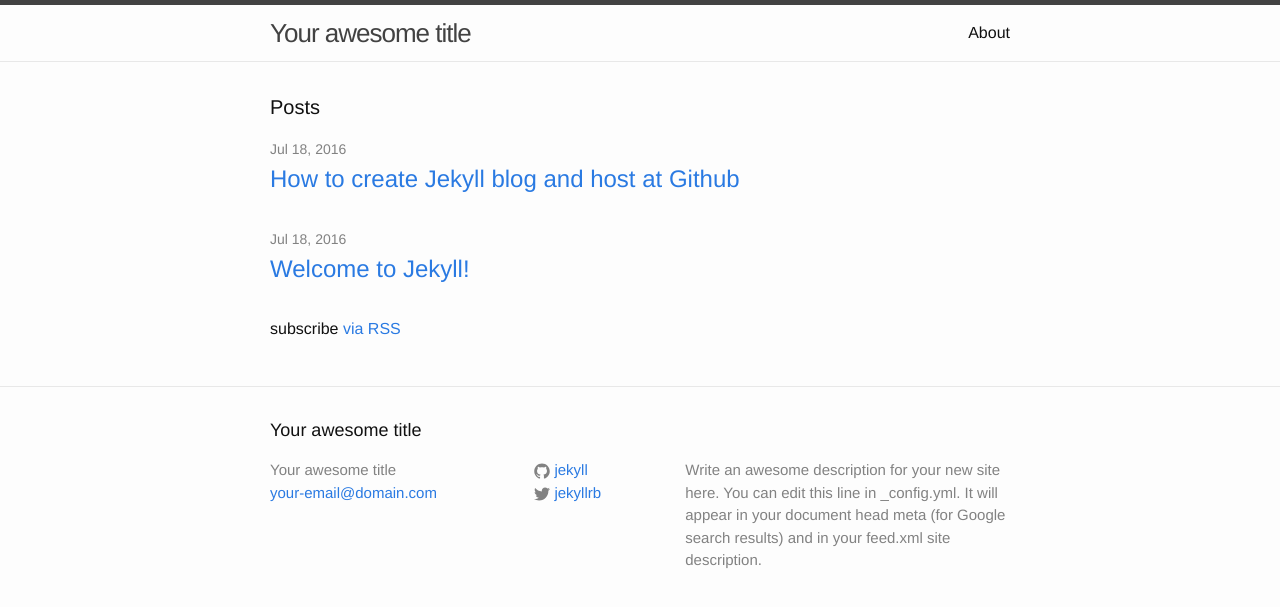
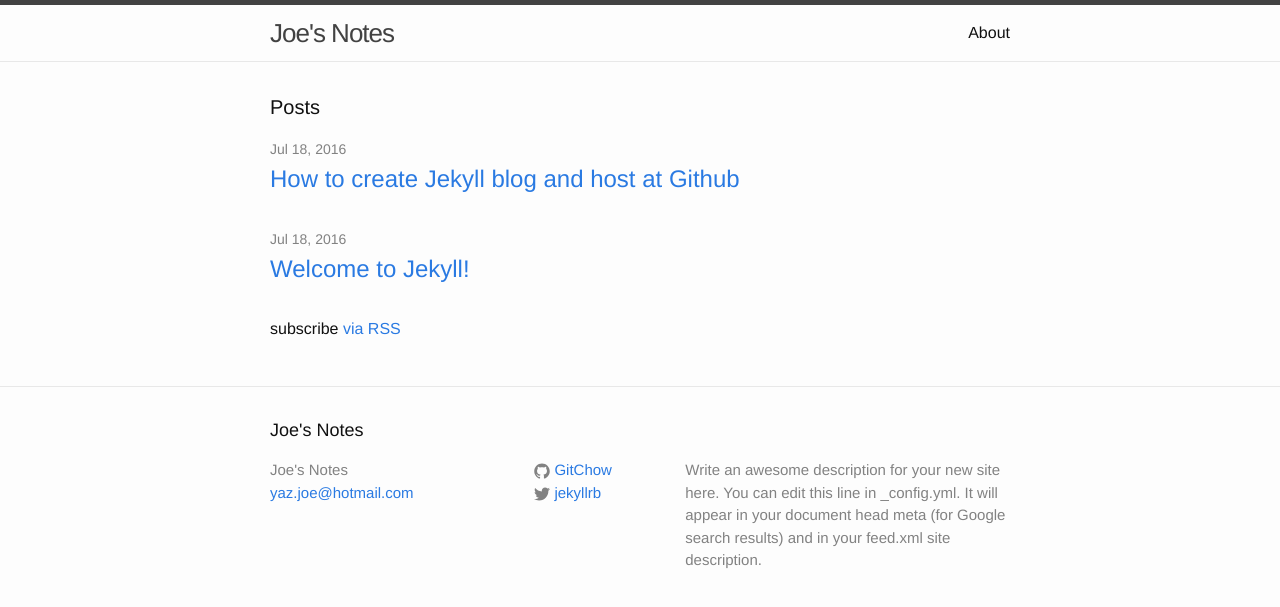
Before and after one commit to GitChow/gitchow.github.io, a Jekyll site: the page built from index.html, in a window 1280 px wide. Shown: the top 607 px of the page. Built offline with Jekyll 4.4.1, drawn with Linux system fonts in a browser that asks for light colours.

Commit message:
update config

```diff
--- a/_config.yml
+++ b/_config.yml
@@ -6,8 +6,8 @@
 # 'jekyll serve'. If you change this file, please restart the server process.
 
 # Site settings
-title: Your awesome title
-email: your-email@domain.com
+title: Joe's Notes
+email: yaz.joe@hotmail.com
 description: > # this means to ignore newlines until "baseurl:"
   Write an awesome description for your new site here. You can edit this
   line in _config.yml. It will appear in your document head meta (for
@@ -15,7 +15,7 @@ description: > # this means to ignore newlines until "baseurl:"
 baseurl: "" # the subpath of your site, e.g. /blog
 url: "http://yourdomain.com" # the base hostname & protocol for your site
 twitter_username: jekyllrb
-github_username:  jekyll
+github_username:  GitChow
 
 # Build settings
 markdown: kramdown
```
